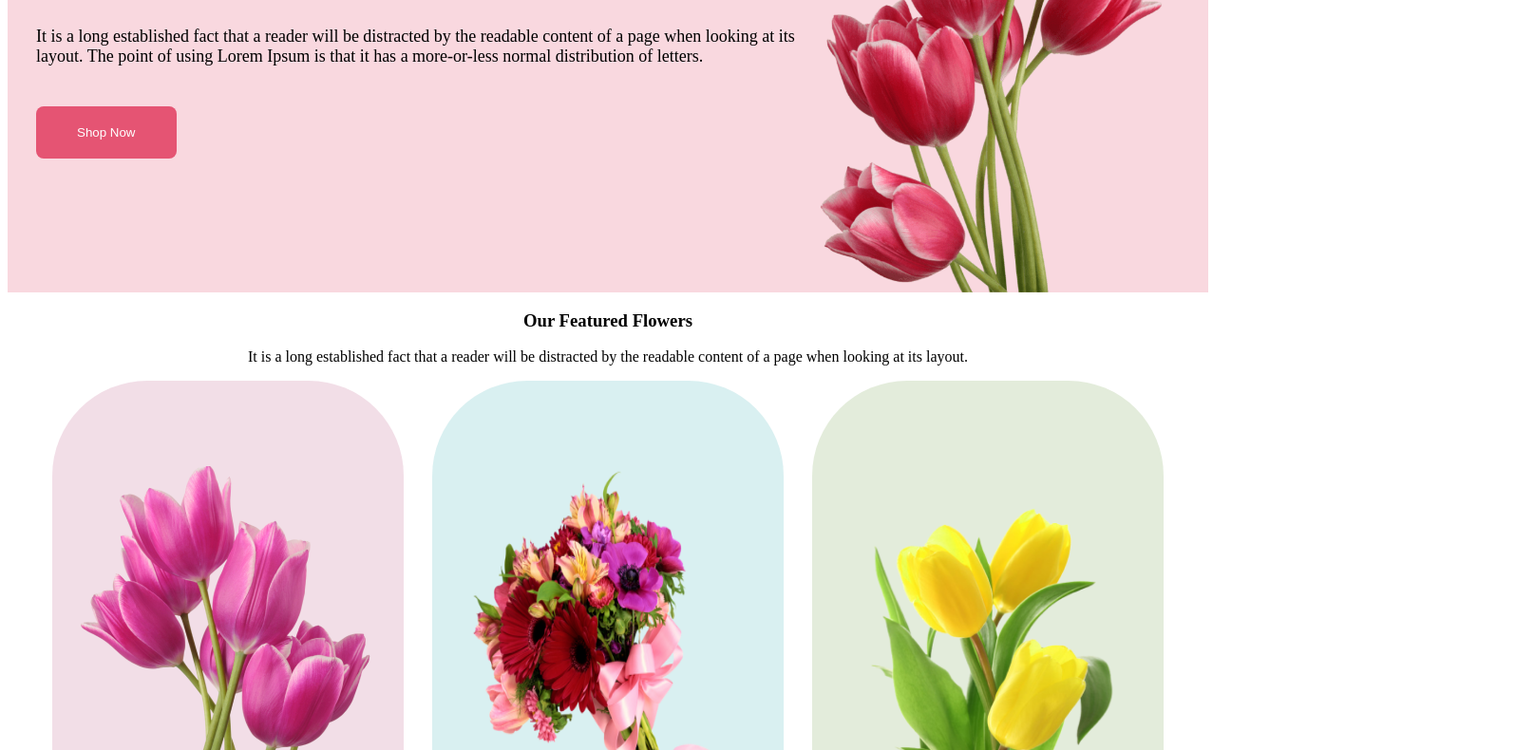
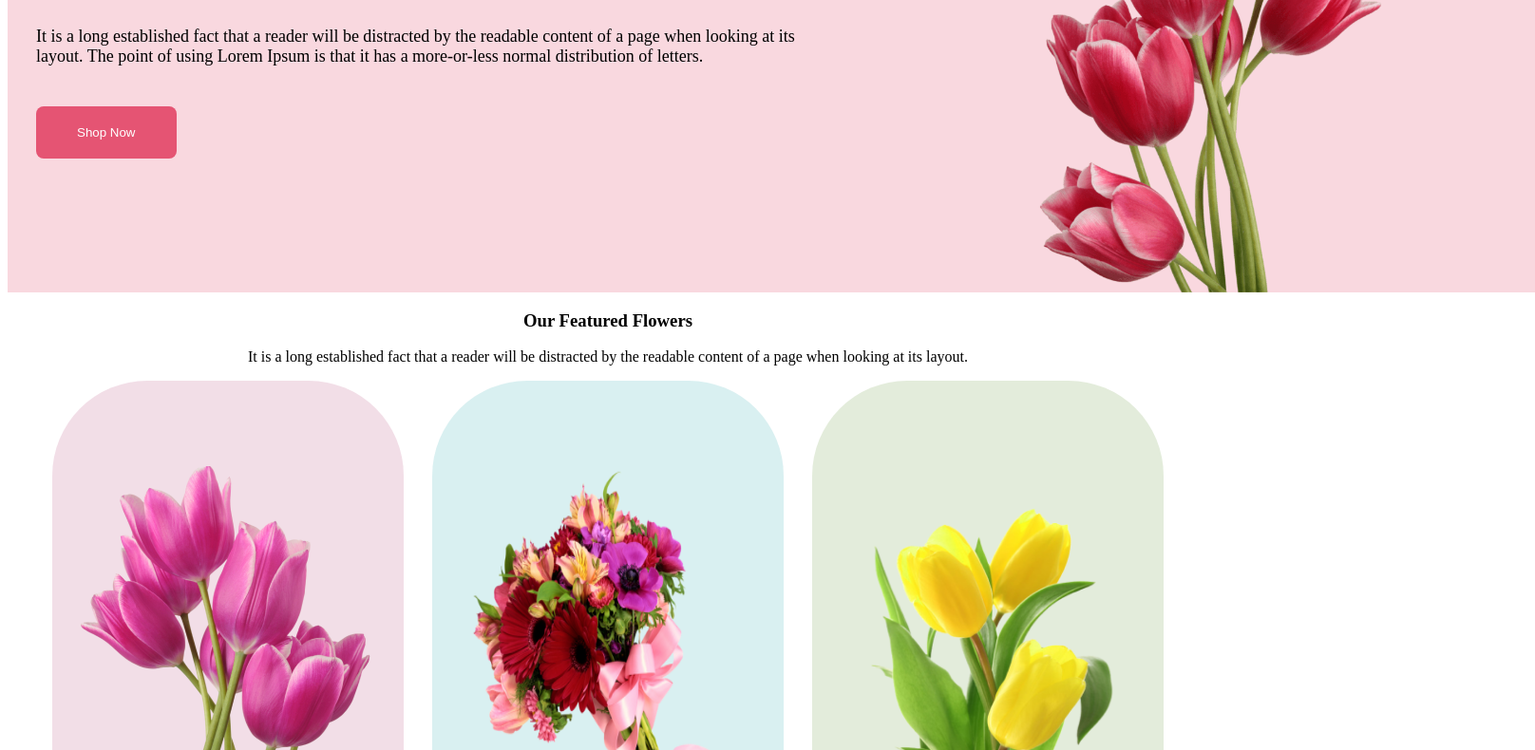
Before and after one commit to Tajuddin20424/flower-shop-assignment, a plain HTML site: page index.html in a window 1280 px wide. Shown: the part 200-990 px from the top of the page at 95% size, 1616 px wide, since content can reach past the window. Drawn offline with Linux system fonts and the light colour scheme.

Commit message:
finshed the CONTAINER ONE TO CONTAINER SEVEN END

```diff
--- a/index.html
+++ b/index.html
@@ -22,7 +22,7 @@
             <button class="btn">Shop Now</button>
 
         </div>
-        <div id="cone-img">
+        <div class="cone-img">
 
             <img src="Flower_Asset/pngwing 10.png" alt="">
 
@@ -123,20 +123,6 @@
             </div>
 
         </div>
-        <!-- <div class="container-six">
-            <div>
-                <h1>Get The Latest Deals</h1>
-                <h6>$30 coupon for first shopping</h6>
-            </div>
-            <div>
-                <input placeholder="Enter your email here...." type="text" name="" id="">
-                <button class="btn">Subscribe</button>
-            </div>
-
-        </div> -->
-        <!-- CONTAINER PART SIX END -->
-
-        <!-- CONTAINER PART SEVEN START -->
 
         <div class="container-seven">
             <div class="text-clr">
--- a/styles/flowershop.css
+++ b/styles/flowershop.css
@@ -9,6 +9,10 @@
     font-size: 30px;
     font-weight: 700;
     padding: 0px 30px;
+    height: 500px;
+    width: 1548px;
+
+
 }
 
 .paragraph {
@@ -26,13 +30,22 @@
 
 }
 
-#cone-img img {
-    height: 500px;
+.con-part-one {
+    height: 506px;
+    width: 800px;
+
+}
+.cone-img{
+    height: 504px;
+    width: 635px;
+    text-align: right;
+
+
 }
 
-#cone-img {
+
+.cone-img img {
     height: 500px;
-    margin: 0px;
 }
 
 /* container one end */
@@ -43,8 +56,6 @@
     text-align: center;
     display: flex;
     flex-direction: column;
-    /* gap: 5px; */
-    /* margin: 0px; */
 
 }
 
@@ -83,17 +94,6 @@
     gap: 300px;
     text-decoration: underline;
 }
-
-/* .flr-text {
-    display: flex;
-    gap: 355px;
-    padding: 30px 30px;
-    flex-direction: row;
-    text-align: center;
-    align-items: center;
-
-
-} */
 
 /* container two end */
 
@@ -151,11 +151,6 @@
     margin-bottom: 100px;
 }
 
-
-
-
-
-
 /* container four end */
 
 /* container five start */
@@ -191,22 +186,22 @@
     background-image: url("/Flower_Asset/Rectangle\ 9.png");
     height: 449px;
     width: 1440px;
+    border: 5px dashed silver;
 
 
 }
-.fnt-styl{
+
+.fnt-styl {
     padding: 100px;
 }
 
 
 .btn-styls {
-    /* border-radius: 8px; */
-    /* color: white; */
     padding: 20px 43px 20px 43px;
     border: none;
 
+
 }
-
 
 
 /* container six end */
```
